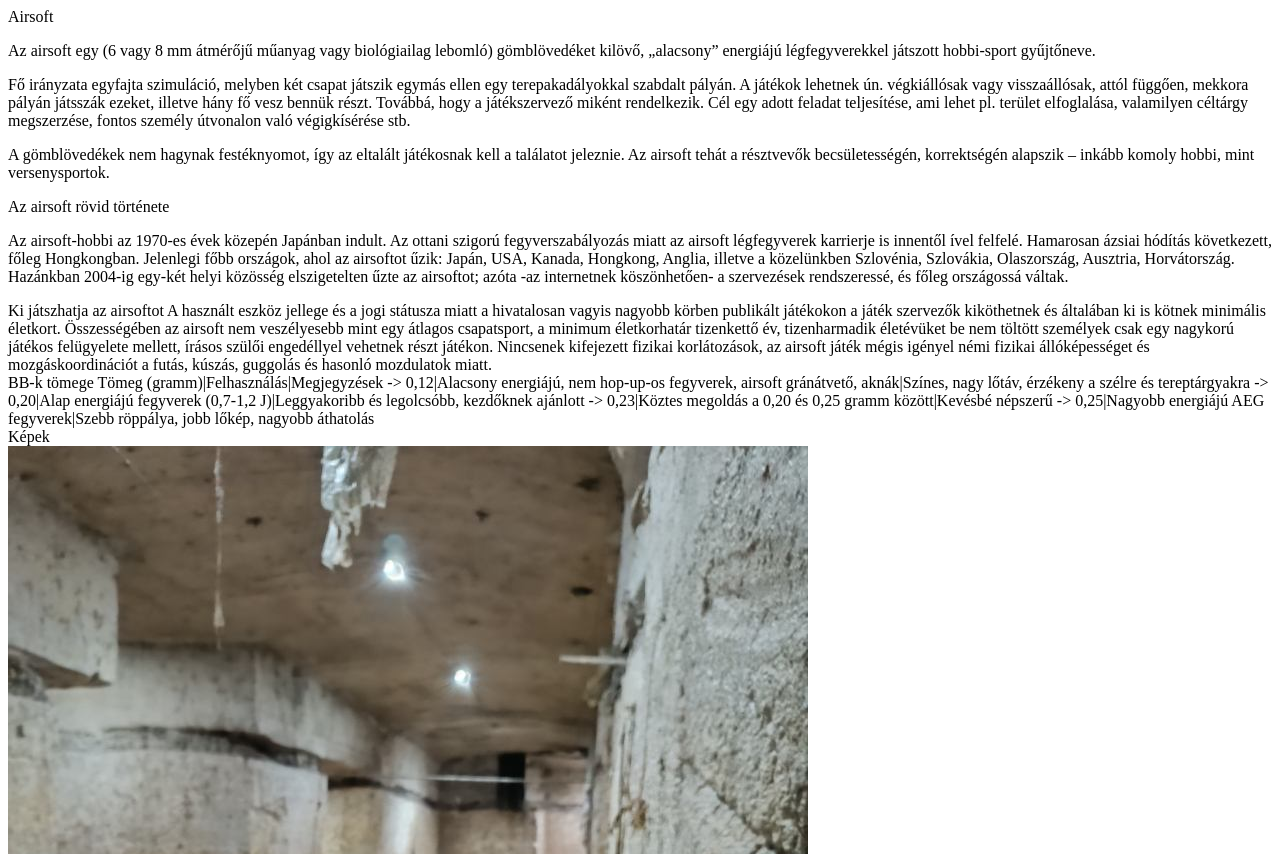
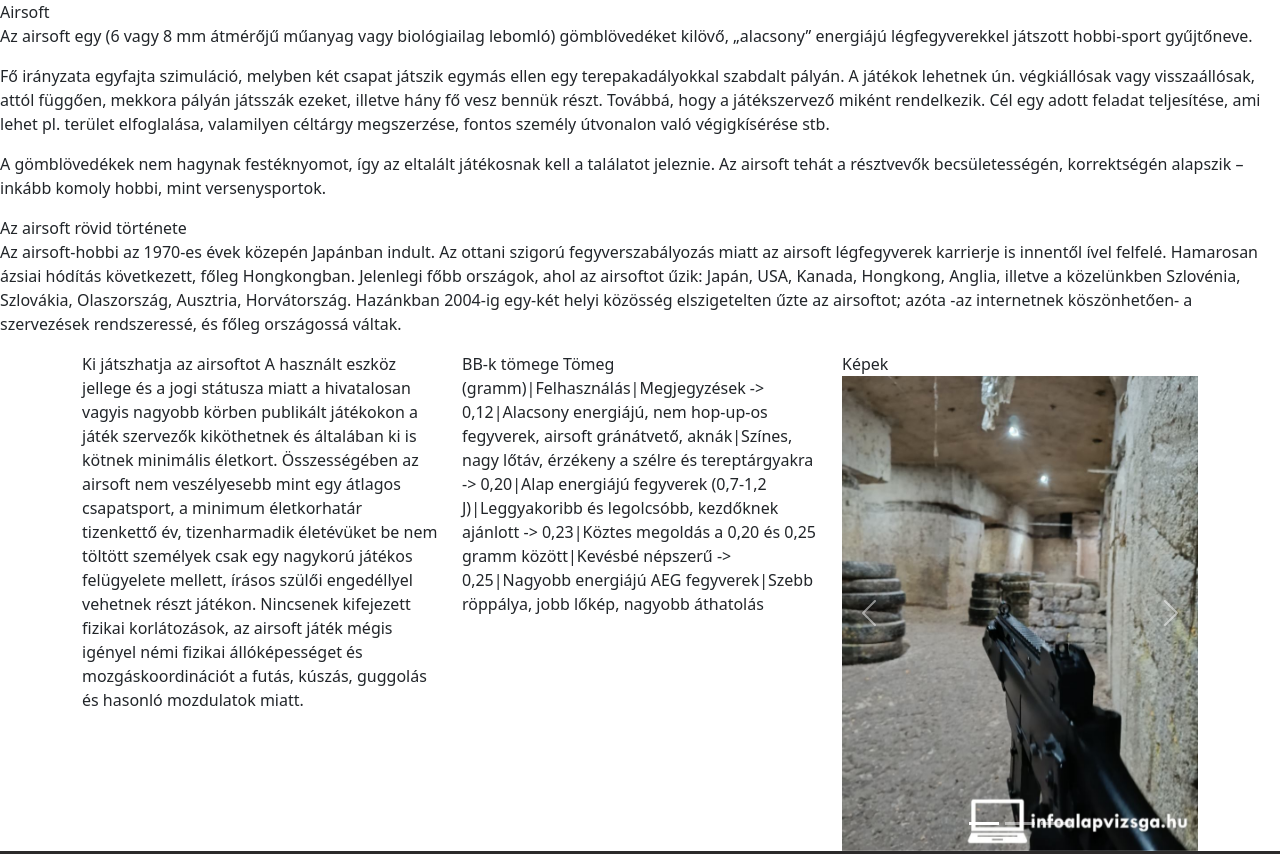
Before and after one commit to SutoArmin/airsoft, a plain HTML site: page forrás/index.html in a window 1280 px wide. Shown: the top 854 px of the page. Drawn offline with Linux system fonts and the light colour scheme.

Commit message:
1,3 feladat

```diff
--- a/forrás/index.html
+++ b/forrás/index.html
@@ -1,7 +1,10 @@
 <!DOCTYPE html>
-<html>
+<html lang="hu">
 
 <head>
+    <link rel="stylesheet" href="bootstrap.css">
+    <link rel="stylesheet" href="style.css">
+    <meta charset="utf-8">
     <meta name="viewport" content="width=device-width, initial-scale=1.0, shrink-to-fit=no">
 </head>
 
```
